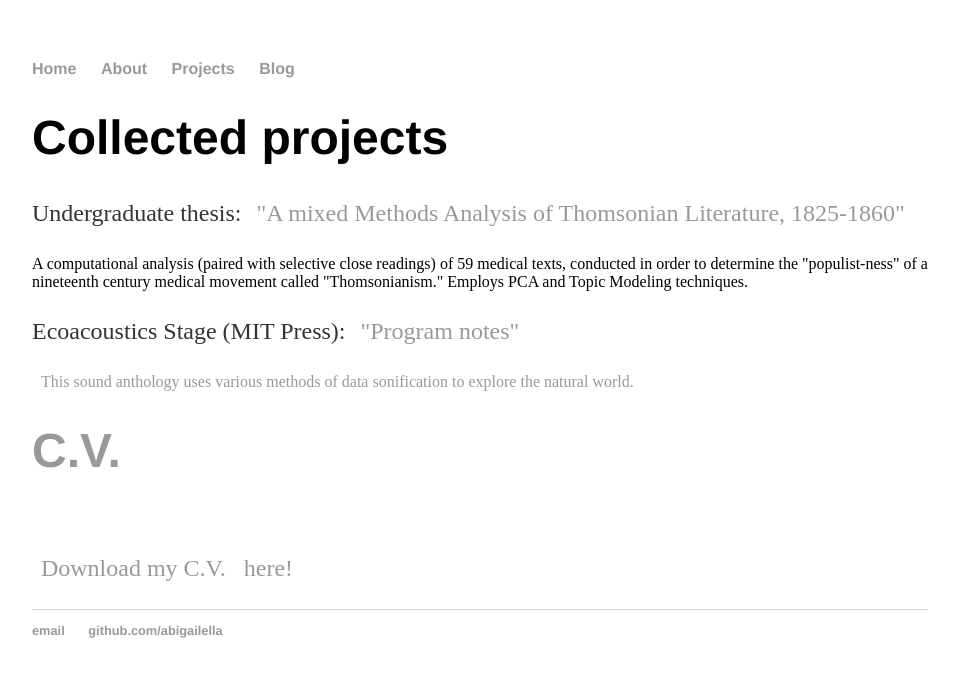
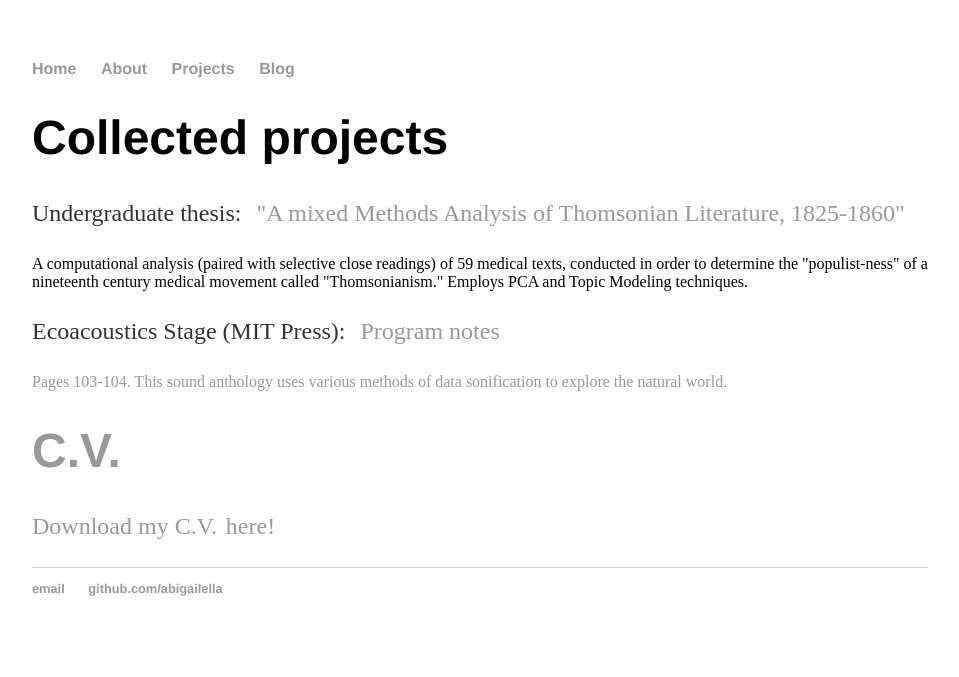
Before and after one commit to abigailella/abigailella.github.io, a Jekyll site: the page projects.html, which Jekyll copies as it is, in a window 1280 px wide. Shown: the top 677 px of the page, without its empty margins (160-1119 px from the left). Built offline with Jekyll 4.4.1, drawn with Linux system fonts in a browser that asks for light colours.

Commit message:
Update projects.html

```diff
--- a/projects.html
+++ b/projects.html
@@ -29,8 +29,8 @@
 	<h1>Collected projects</h1>
 		<p>Undergraduate thesis: <a href = "thesis.pdf"style="text-decoration:none; margin:1%;">"A mixed Methods Analysis of Thomsonian Literature, 1825-1860"</a> </p>
 		<p2> A computational analysis (paired with selective close readings) of 59 medical texts, conducted in order to determine the "populist-ness" of a nineteenth century medical movement called "Thomsonianism." Employs PCA and Topic Modeling techniques.</p2>
-		<p> Ecoacoustics Stage (MIT Press): <a href = "https://www.mitpressjournals.org/doi/pdf/10.1162/comj_e_00452" style="text-decoration:none; margin:1%;">"Program notes"   </p>
-			<p2> This sound anthology uses various methods of data sonification to explore the natural world.</p2>
+		<p> Ecoacoustics Stage (MIT Press): <a href = "https://www.mitpressjournals.org/doi/pdf/10.1162/comj_e_00452" style="text-decoration:none; margin:1%;">Program notes<a/>   </p>
+			<p2> Pages 103-104. This sound anthology uses various methods of data sonification to explore the natural world.</p2>
 
 	<h1> C.V.</h1>
 		<p>Download my C.V.<a href="Professional_CV (14).pdf" style="text-decoration:none; margin:1%;">here!</a></p>
```
